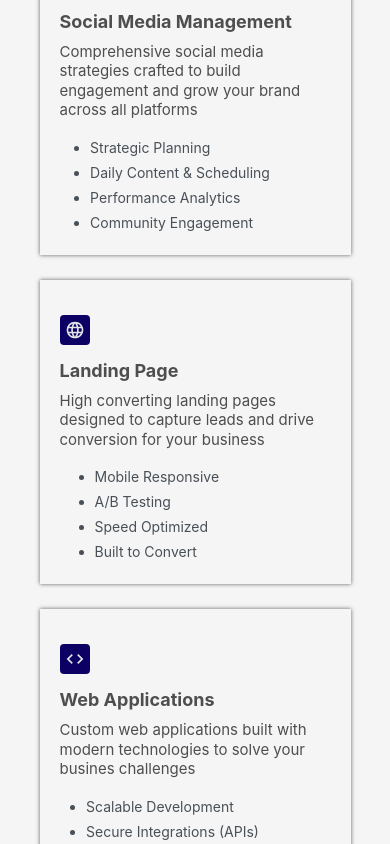
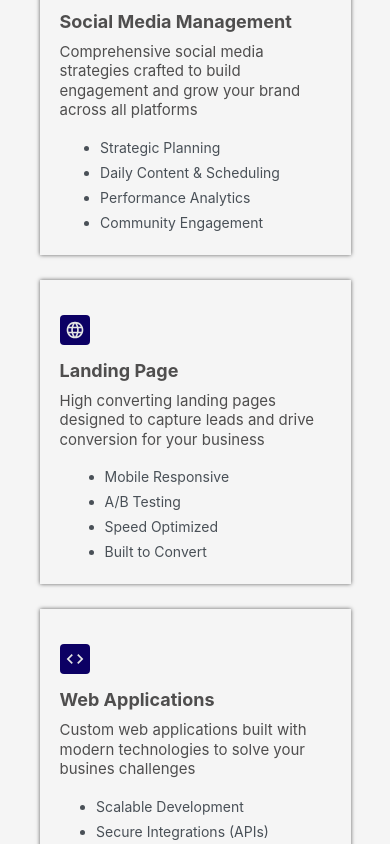
Before and after one commit to Divine-Chidozie/working-on-ace-web-site, a React (Create React App) app in the folder client/: page / in a window 390 px wide. Shown: the part 960-1804 px from the top of the page. Built offline with nearby package versions, Linux system fonts and the light colour scheme.

Commit message:
making changes to the service links

```diff
--- a/client/src/App.css
+++ b/client/src/App.css
@@ -430,8 +430,7 @@ br {
     display: flex;
     justify-content: center;
     align-items: flex-start;
-    margin-left: 80px;
-    /* color: red; */
+    margin-left: 100px;
   }
 }
 
```
